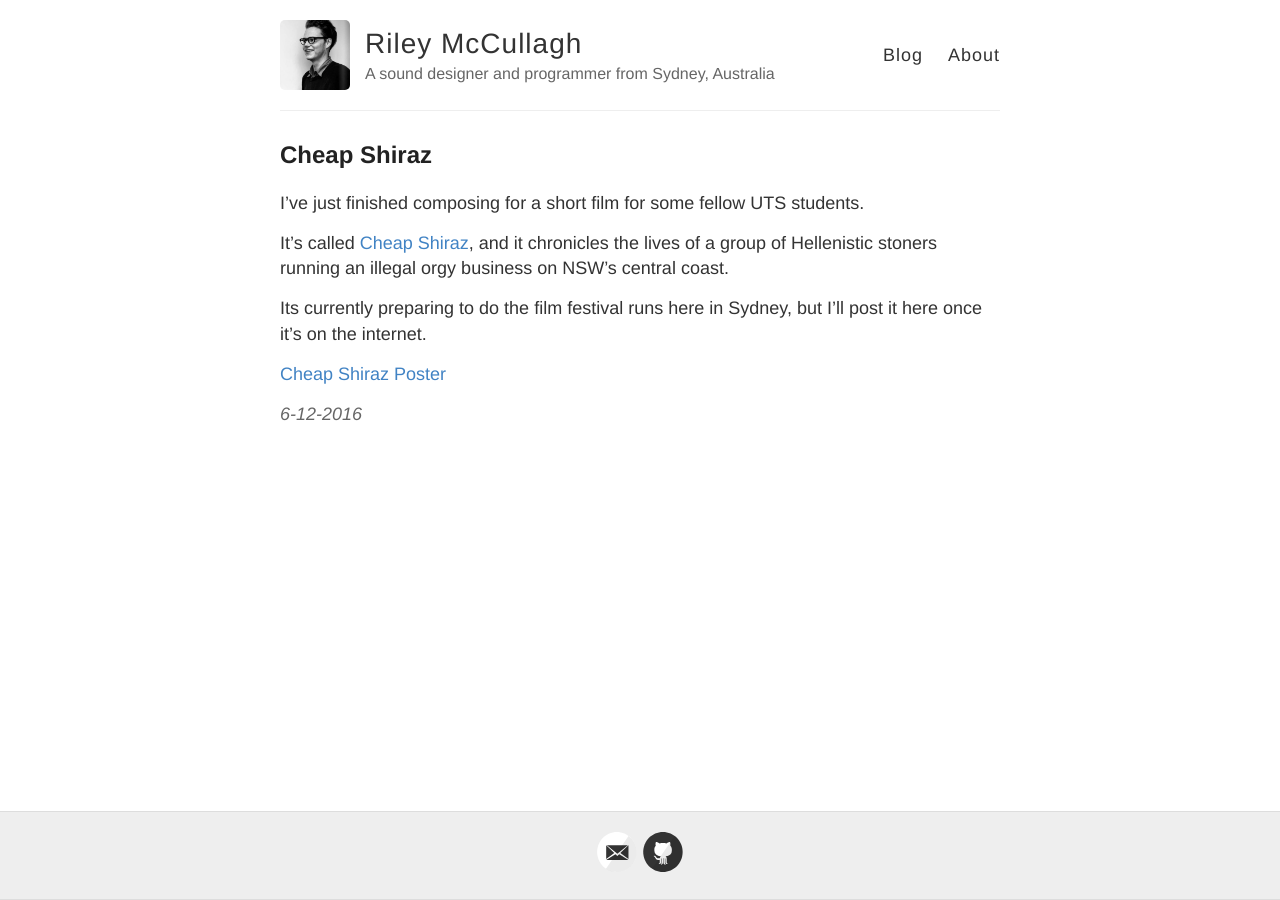
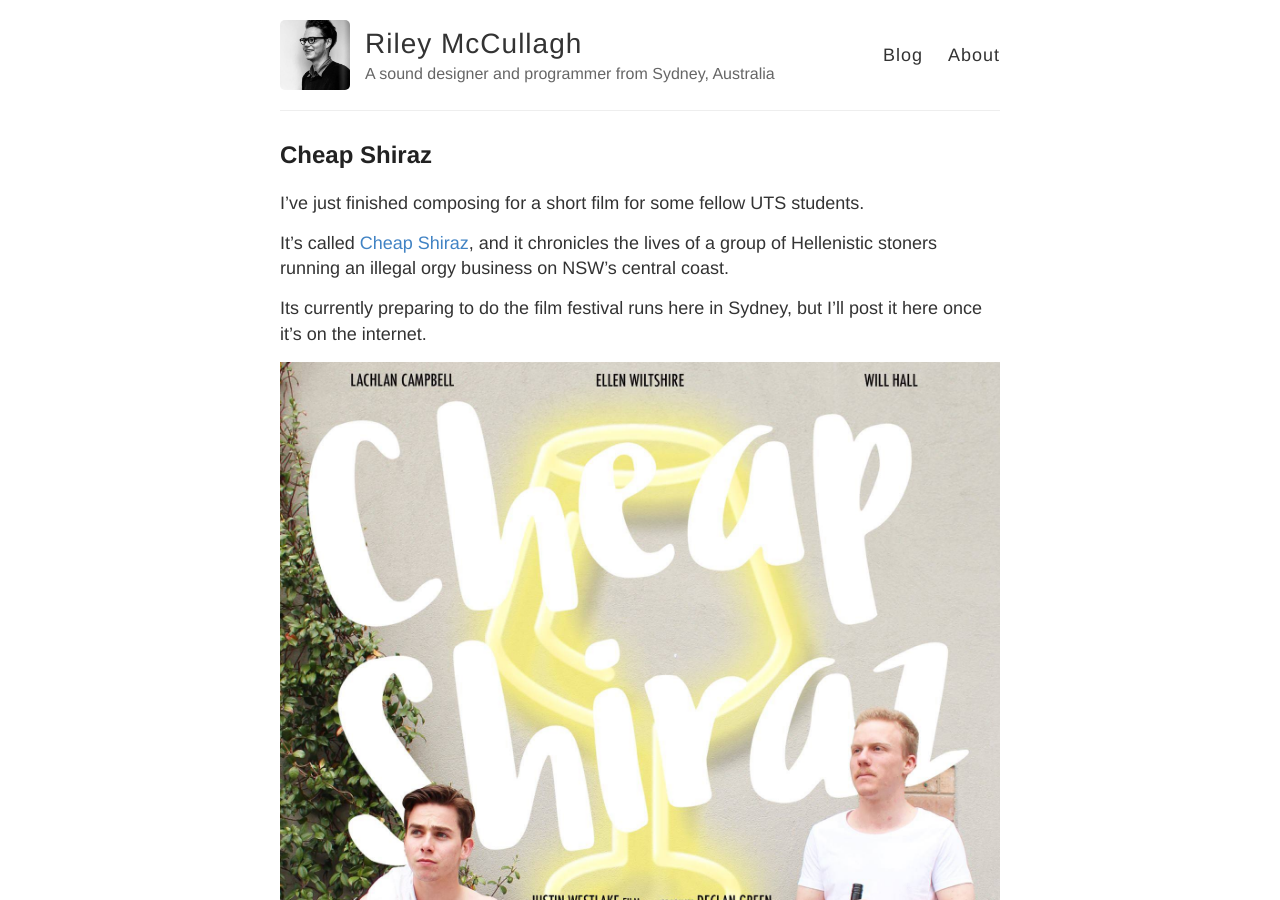
Before and after one commit to rileymccullagh/portfolio, a Jekyll site: the page built from docs/_posts/2016-12-6-Cheap-Shiraz.md, in a window 1280 px wide and 900 px high. Built offline with Jekyll 4.4.1, drawn with Linux system fonts in a browser that asks for light colours.

Commit message:
made poster an image

```diff
--- a/docs/_posts/2016-12-6-Cheap-Shiraz.md
+++ b/docs/_posts/2016-12-6-Cheap-Shiraz.md
@@ -9,4 +9,4 @@ It's called [Cheap Shiraz](https://www.facebook.com/cheapshiraz/), and it chroni
 
 Its currently preparing to do the film festival runs here in Sydney, but I'll post it here once it's on the internet.
 
-[Cheap Shiraz Poster](/images/cheapshiraz.jpg)
+![Cheap Shiraz Poster](/images/cheapshiraz.jpg)
```
